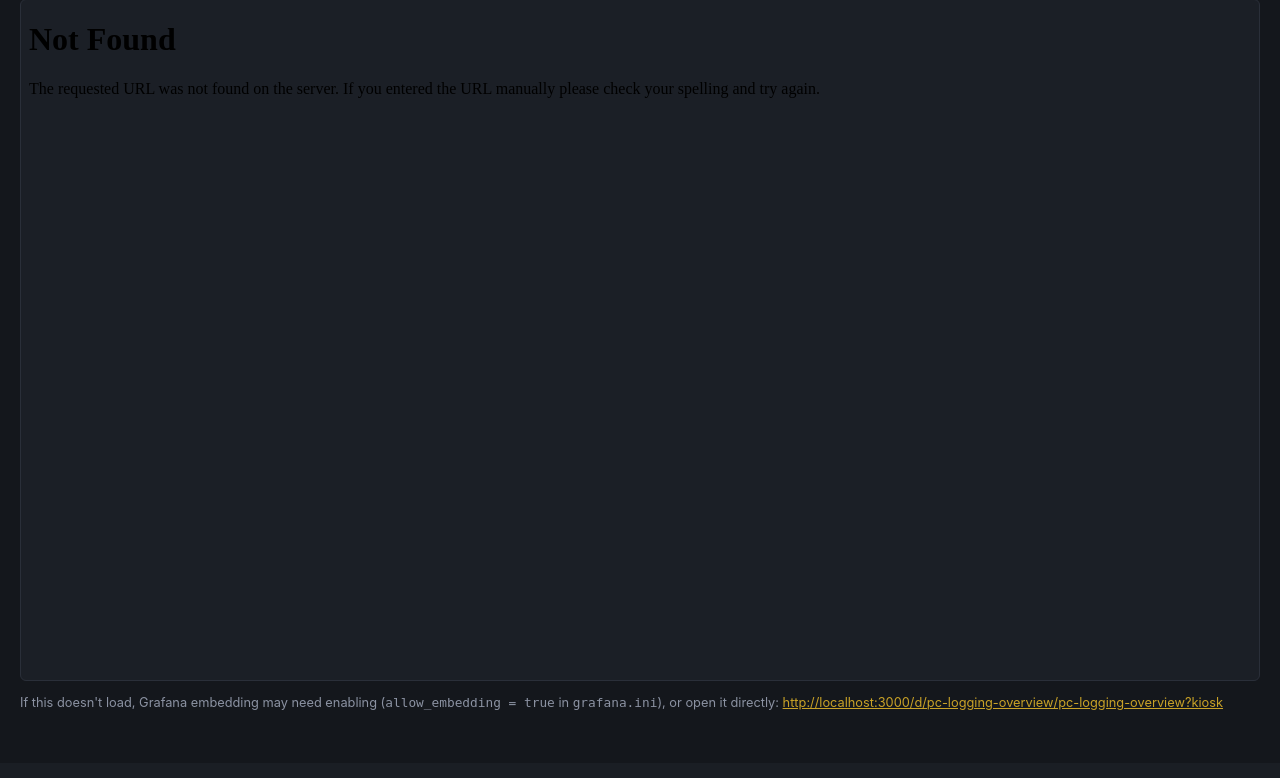
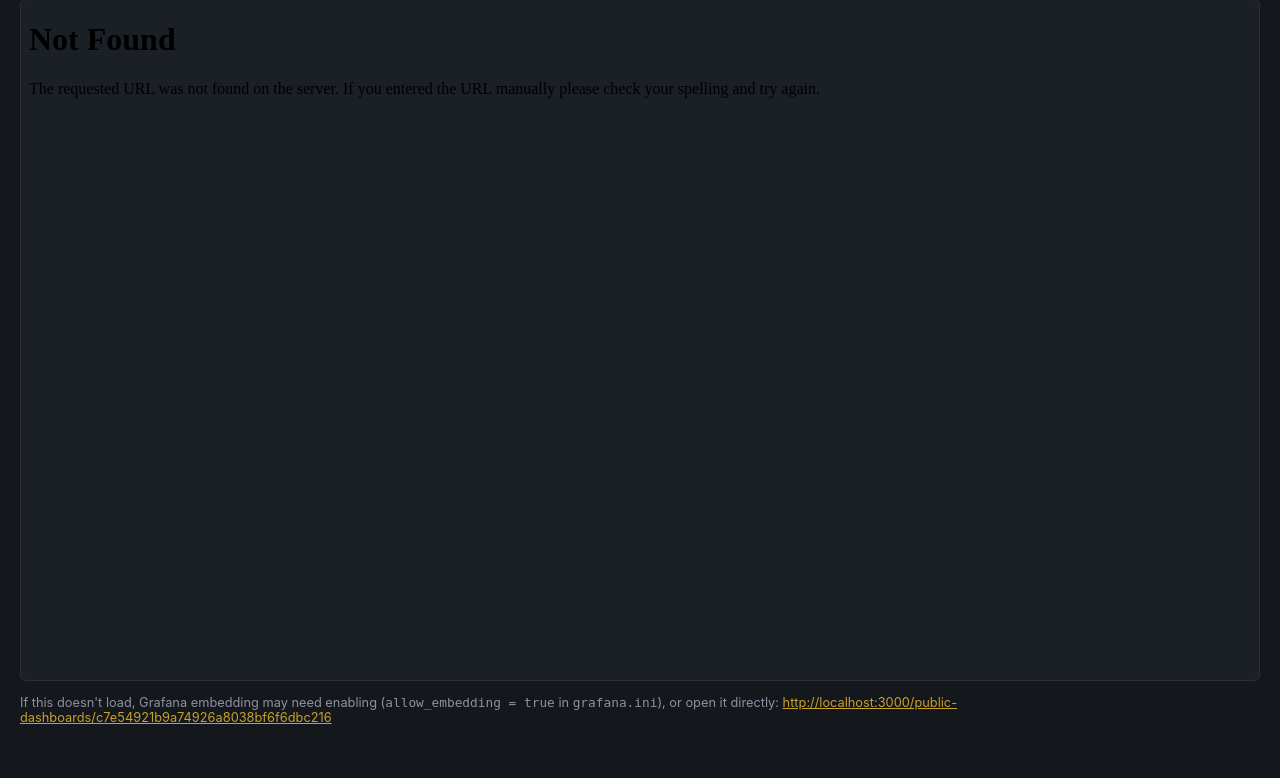
Before and after one commit to tmawada/PC-Logger, a Flask app: page /monitoring in a window 1280 px wide. Shown: the part 147-925 px from the top of the page. Before the commit the page ends 857 px from the top, so only its background shows below. Run offline with Flask 3, Linux system fonts and the light colour scheme.

Commit message:
clean: fix grafana endpoint and styling on html

```diff
--- a/backend/app.py
+++ b/backend/app.py
@@ -23,7 +23,7 @@ pcs_per_room = 41
 events = {'boot', 'restart'}
 
 
-GRAFANA_URL = "http://localhost:3000/d/pc-logging-overview/pc-logging-overview?kiosk"
+GRAFANA_URL = "http://localhost:3000/public-dashboards/c7e54921b9a74926a8038bf6f6dbc216"
 
 lab_pcs_status = Gauge(
     'lab_pcs_status', 'Current PC status count per room', ['room', 'status']
--- a/backend/docker-compose.yml
+++ b/backend/docker-compose.yml
@@ -171,6 +171,7 @@ services:
       - GF_AUTH_ANONYMOUS_ENABLED=true
       - GF_AUTH_ANONYMOUS_ORG_NAME=Main Org.
       - GF_AUTH_ANONYMOUS_ORG_ROLE=Viewer
+      - GF_FEATURE_TOGGLES_ENABLE=publicDashboards
     restart: unless-stopped
 
 volumes:
--- a/backend/prome/prometheus.yml
+++ b/backend/prome/prometheus.yml
@@ -5,7 +5,7 @@ scrape_configs:
   - job_name: prometheus
     static_configs:
       - targets:
-          - "10.22.65.113"
+          # - "10.22.65.113"
 
   - job_name: backend
     static_configs:
--- a/backend/static/mainmenu.css
+++ b/backend/static/mainmenu.css
@@ -164,6 +164,7 @@
     margin-right: 2vw;
     font-family: var(--mono);
     align-self: center;
+    margin-top: 10vh;
   }
 
   .nav-link:hover { border-color: var(--accent); color: var(--accent); }
```
